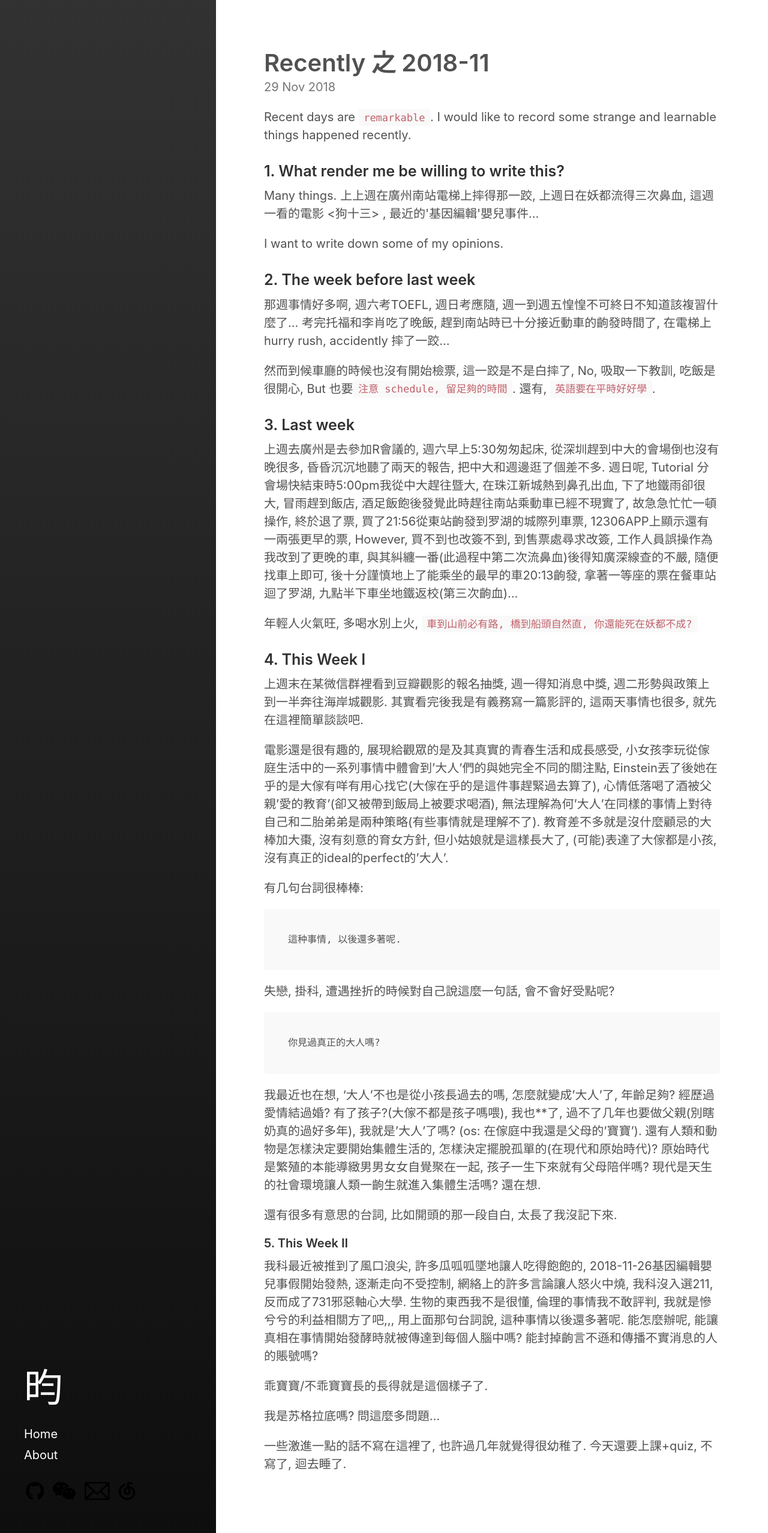
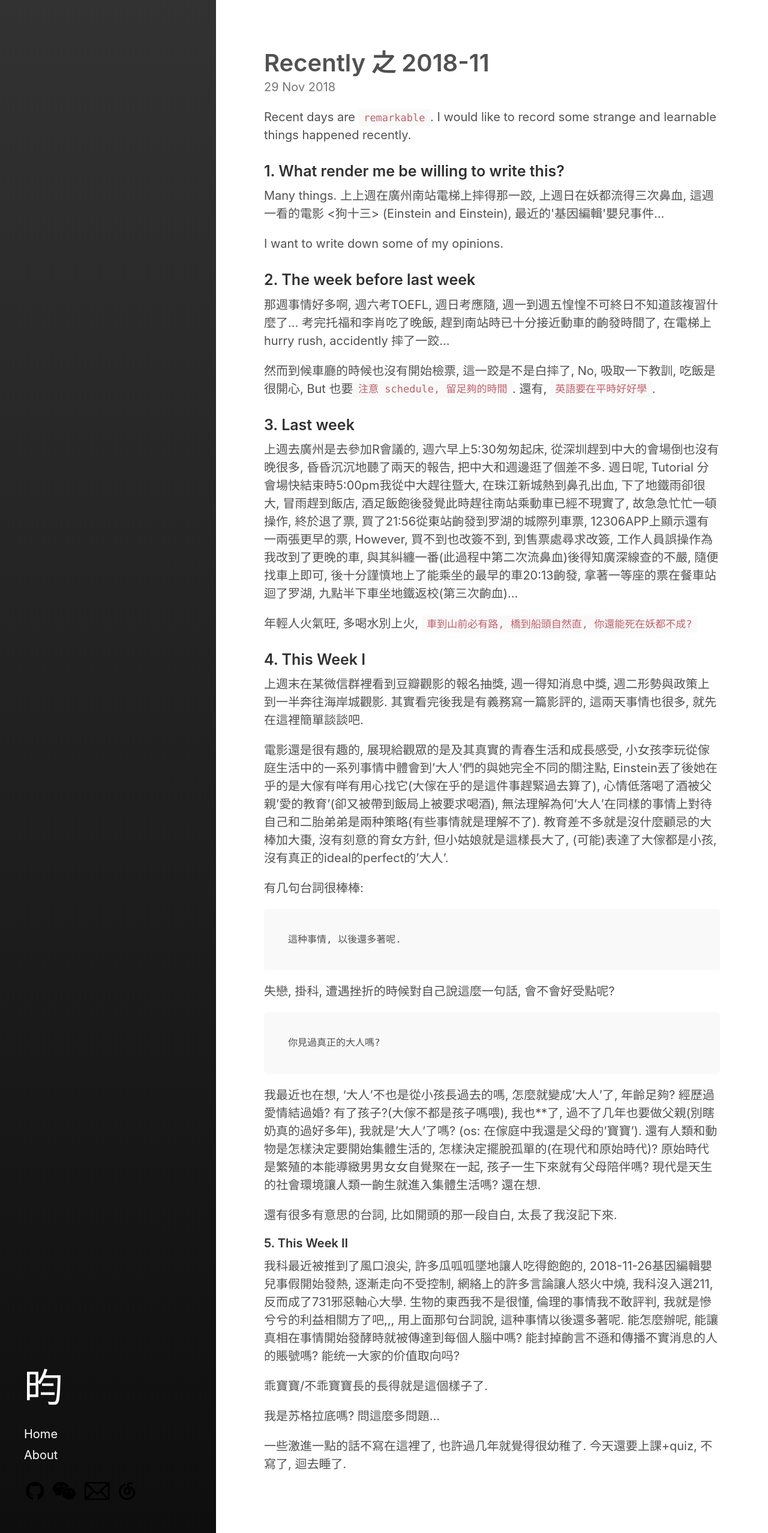
Before and after one commit to claude9493/claude9493.github.io, a Jekyll site: the page built from _posts/2018-11-29-Recently-2018-11.md, in a window 1280 px wide. Shown: the whole page at 60% size. Built offline with Jekyll 4.4.1, drawn with Linux system fonts in a browser that asks for light colours.

Commit message:
Update 2018-11-29-Recently-2018-11.md

```diff
--- a/_posts/2018-11-29-Recently-2018-11.md
+++ b/_posts/2018-11-29-Recently-2018-11.md
@@ -8,7 +8,7 @@ Recent days are `remarkable`. I would like to record some strange and learnable
 
 ### 1. What render me be willing to write this?
 
-Many things. 上上週在廣州南站電梯上摔得那一跤, 上週日在妖都流得三次鼻血, 這週一看的電影 <狗十三> <Einstein and Einstein>, 最近的'基因編輯'嬰兒事件...
+Many things. 上上週在廣州南站電梯上摔得那一跤, 上週日在妖都流得三次鼻血, 這週一看的電影 <狗十三> (Einstein and Einstein), 最近的'基因編輯'嬰兒事件...
 
 I want to write down some of my opinions.
 <!--more-->
@@ -45,7 +45,7 @@ I want to write down some of my opinions.
 
 #### 5. This Week II
 
-我科最近被推到了風口浪尖, 許多瓜呱呱墜地讓人吃得飽飽的, 2018-11-26基因編輯嬰兒事假開始發熱, 逐漸走向不受控制, 網絡上的許多言論讓人怒火中燒, 我科沒入選211, 反而成了731邪惡軸心大學. 生物的東西我不是很懂, 倫理的事情我不敢評判, 我就是慘兮兮的利益相關方了吧,,, 用上面那句台詞說, 這种事情以後還多著呢. 能怎麼辦呢, 能讓真相在事情開始發酵時就被傳達到每個人腦中嗎? 能封掉齣言不遜和傳播不實消息的人的賬號嗎?
+我科最近被推到了風口浪尖, 許多瓜呱呱墜地讓人吃得飽飽的, 2018-11-26基因編輯嬰兒事假開始發熱, 逐漸走向不受控制, 網絡上的許多言論讓人怒火中燒, 我科沒入選211, 反而成了731邪惡軸心大學. 生物的東西我不是很懂, 倫理的事情我不敢評判, 我就是慘兮兮的利益相關方了吧,,, 用上面那句台詞說, 這种事情以後還多著呢. 能怎麼辦呢, 能讓真相在事情開始發酵時就被傳達到每個人腦中嗎? 能封掉齣言不遜和傳播不實消息的人的賬號嗎? 能统一大家的价值取向吗?
 
 乖寶寶/不乖寶寶長的長得就是這個樣子了.
 
```
